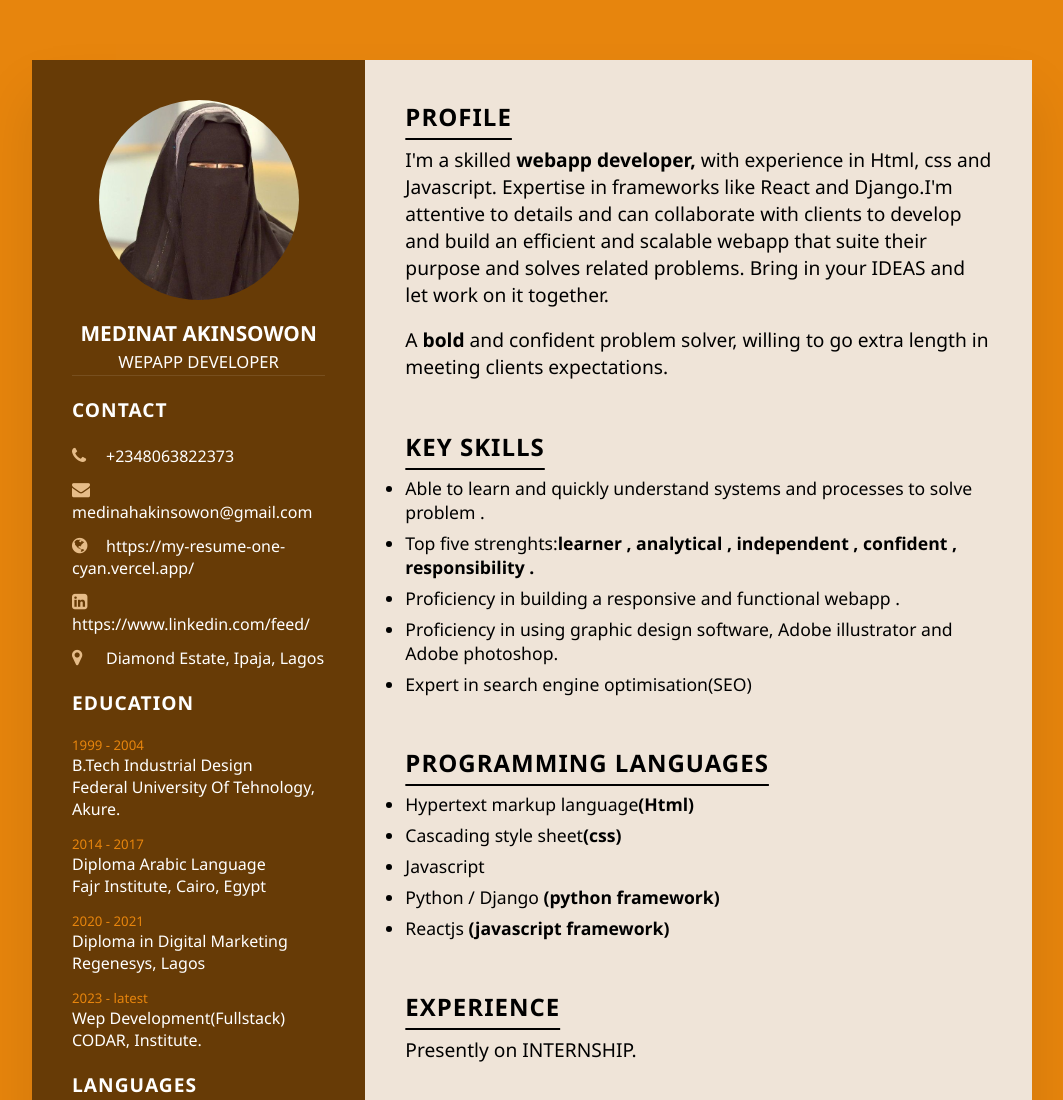
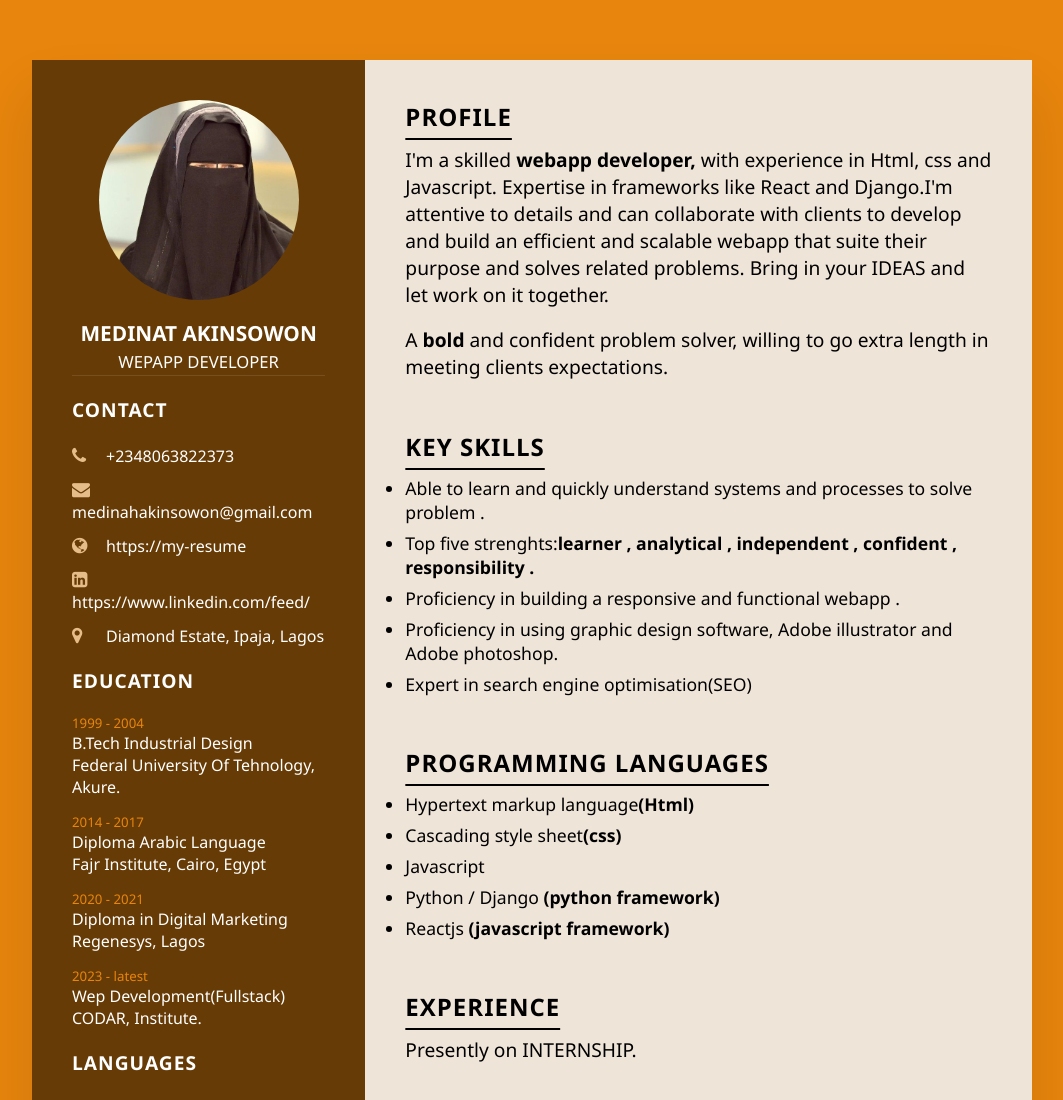
Before and after one commit to medinahakinsowon/myResume, a plain HTML site: page index.html in a window 1280 px wide. Shown: the top 1100 px of the page, without its empty margins (108-1171 px from the left). Drawn offline with Linux system fonts and the light colour scheme.

Commit message:
adjusted a link

```diff
--- a/index.html
+++ b/index.html
@@ -33,7 +33,7 @@
           </li>
           <li>
             <span class="icon"><i class="fa fa-globe" aria-hidden="true"></i></span>
-            <span class="text">https://my-resume-one-cyan.vercel.app/</span>
+            <span class="text">https://my-resume</span>
           </li>
           <li>
             <span class="icon"><i class="fa fa-linkedin-square" aria-hidden="true"></i></span>
@@ -94,9 +94,8 @@
           </li>
         </ul>
       </div>
+    </div>
 
-
-    </div>
     <div class="right_side">
       <div class="about">
         <h2 class="title2">Profile</h2>
```
